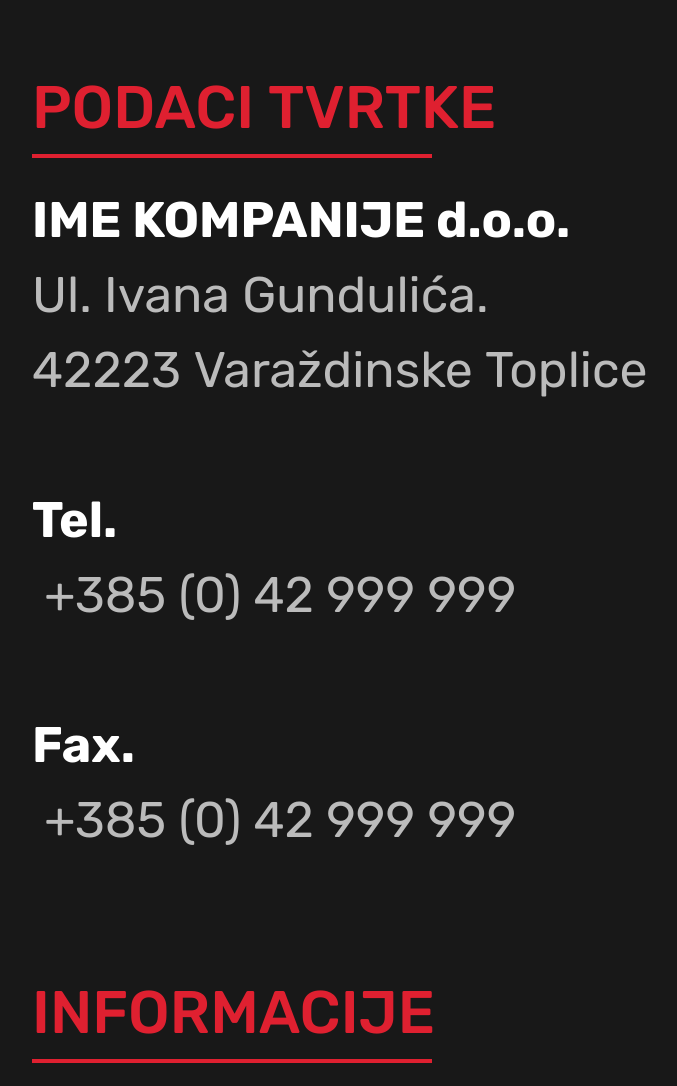
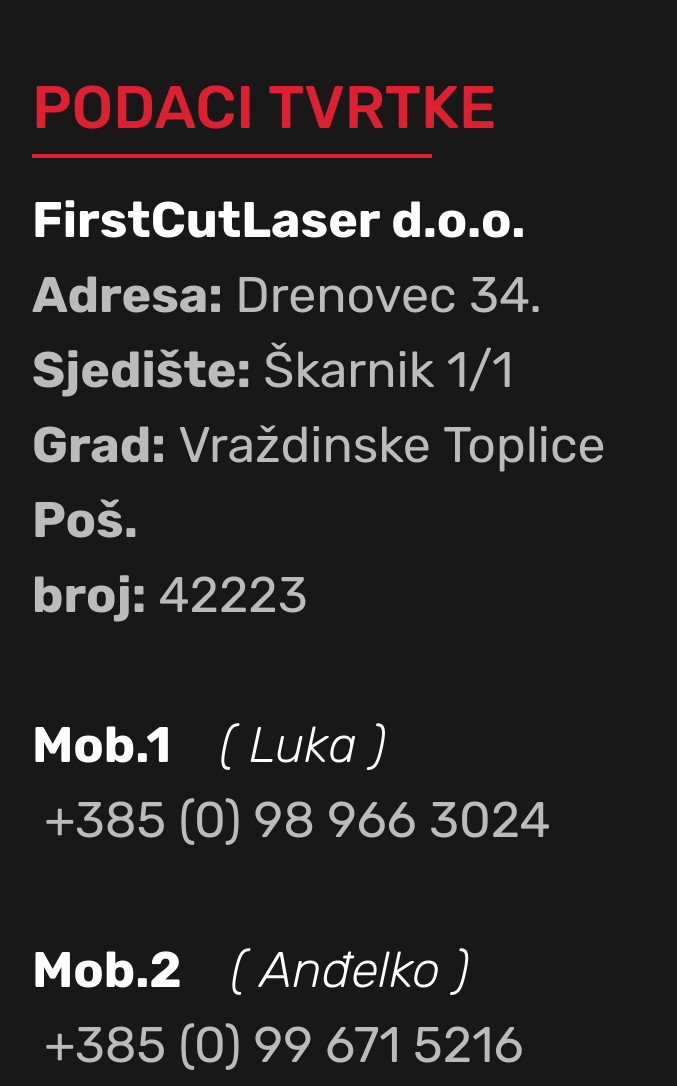
Before and after one commit to 1233Ivan/Project-1, a plain HTML site: page index.html in a window 1280 px wide. Shown: the part 822-1908 px from the top of the page, without its empty margins (38-715 px from the left). Drawn offline with Linux system fonts and the light colour scheme.

Commit message:
changed info and added styling

```diff
--- a/index.html
+++ b/index.html
@@ -41,13 +41,15 @@
                 <div class="footer-col">
                 <h4>PODACI&nbspTVRTKE</h4>      <!--Company info title-->
                     <ul>
-                        <li><strong>IME&nbspKOMPANIJE&nbspd.o.o.</strong></li>
-                        <li><p>Ul.&nbspIvana&nbspGundulića.</p></li>
-                        <li><p>42223&nbspVaraždinske&nbspToplice</p></li>
+                        <li><strong>FirstCutLaser&nbspd.o.o.</strong></li>
+                        <li><p><strong>Adresa:</strong>&nbspDrenovec&nbsp34.</p></li>
+                        <li><p><strong>Sjedište:</strong>&nbspŠkarnik&nbsp1/1</p></li>
+                        <li><p><strong>Grad:</strong>&nbspVraždinske&nbspToplice</p></li>
+                        <li><p><strong>Poš. broj:</strong>&nbsp42223</p></li>
                         <br>
-                        <li><strong>Tel.</strong><p>&nbsp+385&nbsp(0)&nbsp42&nbsp999&nbsp999</p></li>
+                        <li><strong>Mob.1</strong>&nbsp&nbsp&nbsp&nbsp<i>(&nbspLuka&nbsp)</i><p>&nbsp+385&nbsp(0)&nbsp98&nbsp966&nbsp3024</p></li>
                         <br>
-                        <li><strong>Fax.</strong><p>&nbsp+385&nbsp(0)&nbsp42&nbsp999&nbsp999</p></li>
+                        <li><strong>Mob.2</strong>&nbsp&nbsp&nbsp&nbsp<i>(&nbspAnđelko&nbsp)</i><p>&nbsp+385&nbsp(0)&nbsp99&nbsp671&nbsp5216</p></li>
                         </li>
                     </ul>
                 </div>
--- a/style.css
+++ b/style.css
@@ -120,7 +120,7 @@ nav .fa{
     }
 
     .text-box h1{
-      font-size: 80px;      /* Middle text size for mobile */
+      font-size: 85px;      /* Middle text size for mobile */
     }
 
     .text-box p{
```
